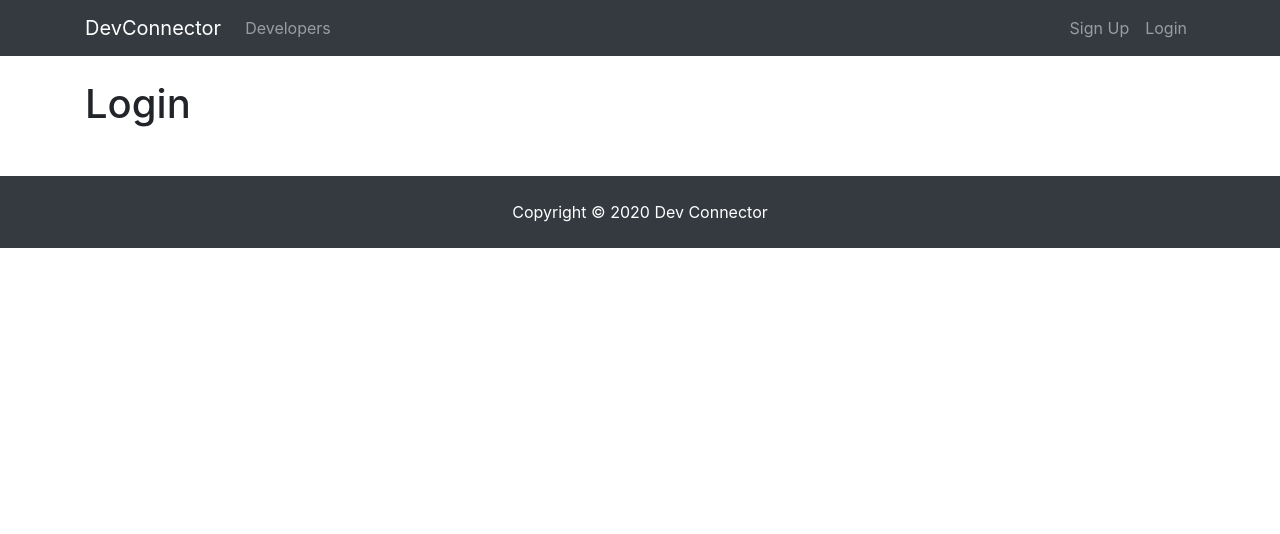
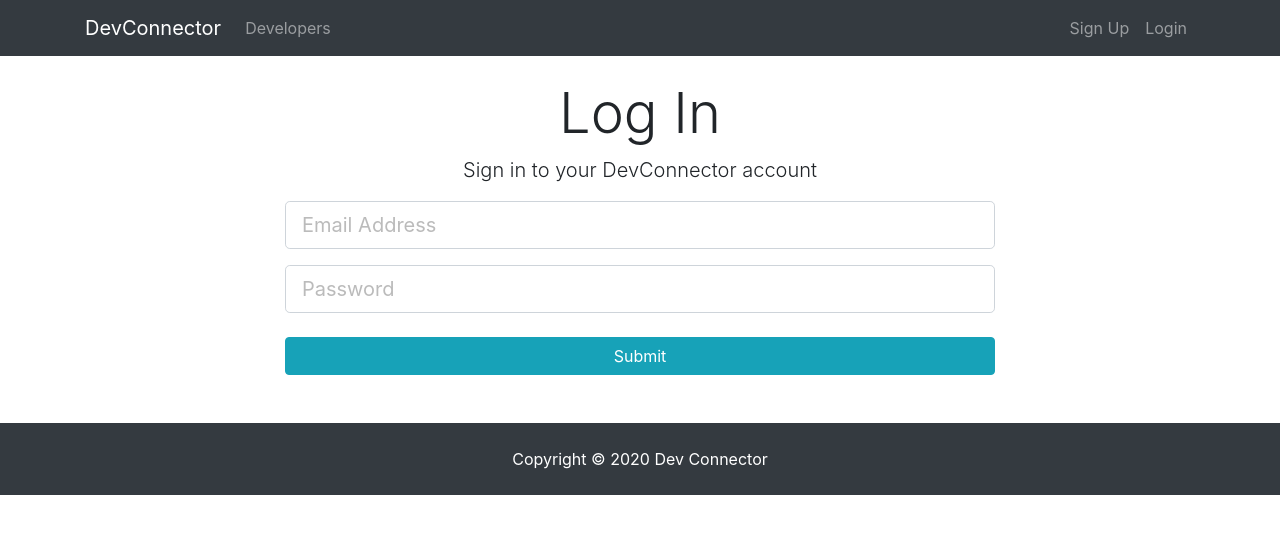
Before and after one commit to piyushshri01/Developers-Connector-Social-App, a React (Create React App) app in the folder client/: page /login in a window 1280 px wide. Shown: the top 534 px of the page. Built offline with nearby package versions, Linux system fonts and the light colour scheme.

Commit message:
"Creating login form"

```diff
--- a/client/src/components/auth/Login.js
+++ b/client/src/components/auth/Login.js
@@ -1,11 +1,61 @@
 import React, { Component } from 'react'
 
 class Login extends Component {
+    constructor() {
+        super();
+        this.state = {
+            email: '',
+            password: '',
+            errors: {}
+        }
+    }
+    onChange = (event) => {
+        this.setState({
+            [event.target.name]: event.target.value
+        })
+    }
+    onSubmit = (event) => {
+        event.preventDefault()
+
+        const User = {
+            name: this.state.name,
+            email: this.state.email,
+            password: this.state.password,
+            password2: this.state.password2,
+        }
+    }
     render() {
+        const { email, password } = this.state;
         return (
-            <div>
-                <h1>Login</h1>
+          <div className="login">
+            <div className="container">
+              <div className="row">
+                <div className="col-md-8 m-auto">
+                  <h1 className="display-4 text-center">Log In</h1>
+                  <p className="lead text-center">Sign in to your DevConnector account</p>
+                  <form onSubmit={this.onSubmit}>
+                    <div className="form-group">
+                      <input
+                        type="email"
+                        className="form-control form-control-lg" placeholder="Email Address"
+                        name="email"
+                        value={email}
+                        onChange={this.onChange}/>
+                    </div>
+                    <div className="form-group">
+                      <input
+                        type="password"
+                        className="form-control form-control-lg" placeholder="Password"
+                        name="password"
+                        value={password}
+                        onChange={this.onChange}/>
+                    </div>
+                    <input type="submit" className="btn btn-info btn-block mt-4" />
+                  </form>
+                </div>
+              </div>
             </div>
+          </div>
         )
     }
 }
```
